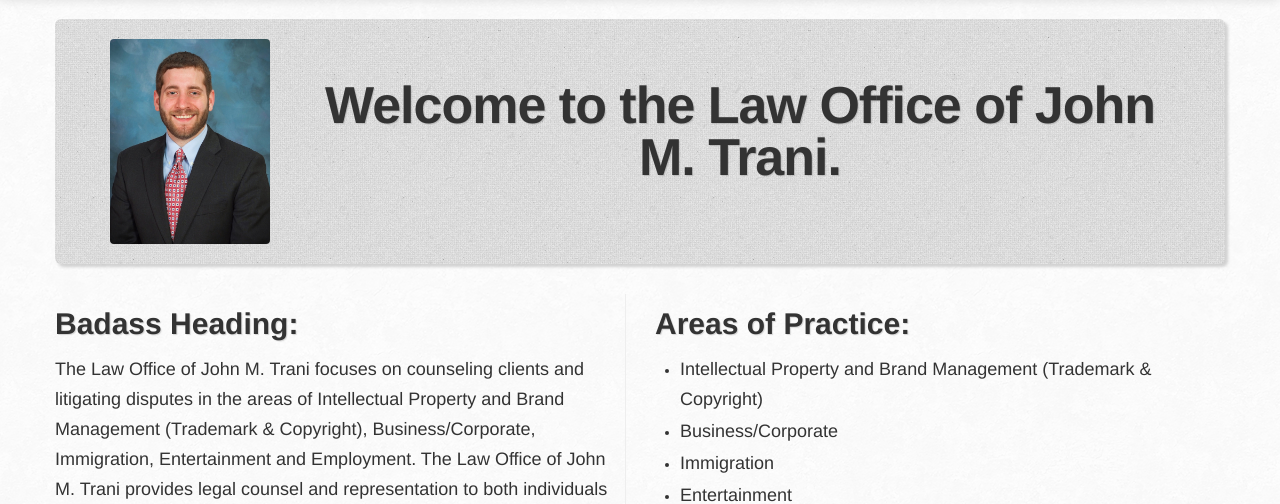
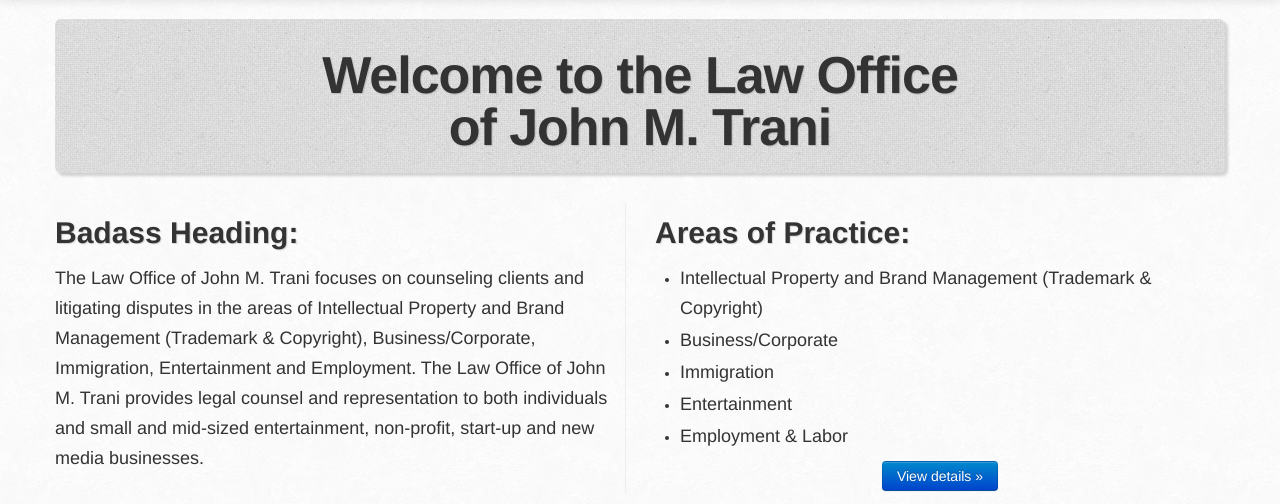
Before and after one commit to choochburger/jmt_legal, a PHP site: page / in a window 1280 px wide. Shown: the part 41-545 px from the top of the page. Run offline with PHP 8.4, Linux system fonts and the light colour scheme; some libraries are stand-ins or nearby versions.

Commit message:
fix heading

```diff
--- a/www/css/main.css
+++ b/www/css/main.css
@@ -14,7 +14,7 @@ h1, h2, h3 {
 
 .hero-unit h1 {
   font-size: 52px;
-  margin-top: 40px;
+  margin-top: 10px;
 }
 
 .center {
@@ -28,6 +28,10 @@ h1, h2, h3 {
 @media (max-width: 767px) {
   .navbar .brand {
     font-size: 16px;
+  }
+
+  .hero-unit h1 {
+    font-size: 24px;
   }
 }
 
--- a/www/home.html
+++ b/www/home.html
@@ -1,13 +1,8 @@
 <div class="section" id="home">
-  <div class="hero-unit hidden-phone center clearfix">
-    <div class="span2">
-      <img class="john" width="160" src="img/jmt.jpg">
-    </div>
-    <div class="span9">
-      <h1 class="flexible">
-        Welcome to the Law Office of John M. Trani.
-      </h1>
-    </div>
+  <div class="hero-unit center clearfix">
+    <h1 class="flexible">
+      Welcome to the Law Office <br>of John M. Trani
+    </h1>
   </div>
 
   <div class="row">
```
